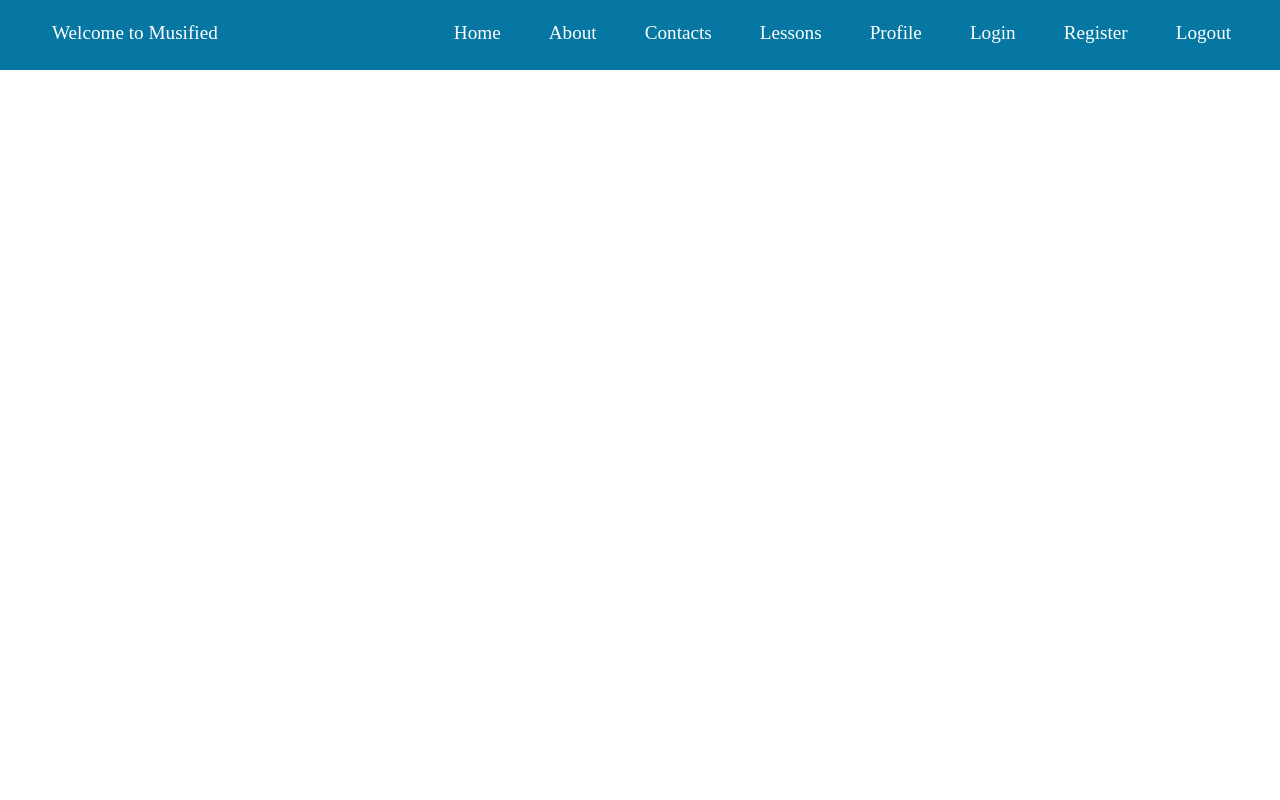
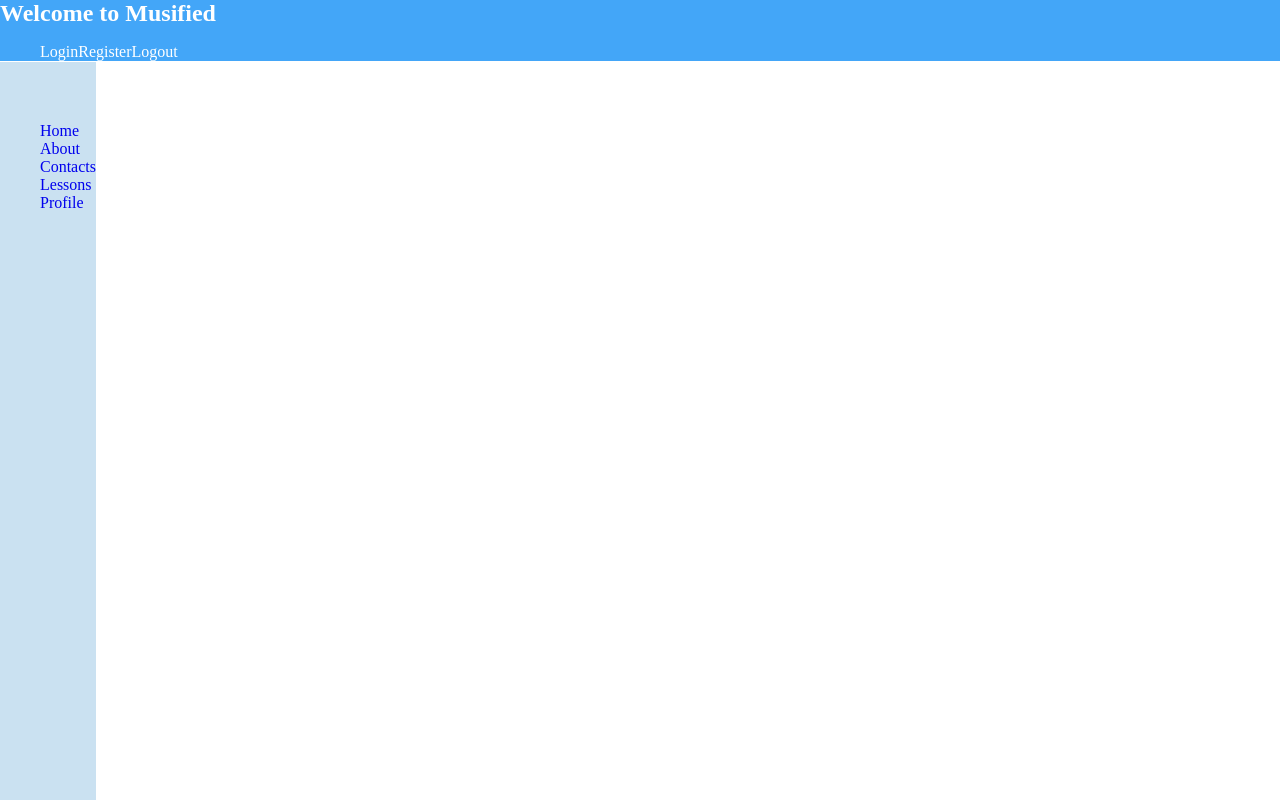
Before and after one commit to StoilTomanov/musified, an Angular app: page / in a window 1280 px wide. Built offline with nearby package versions, Linux system fonts and the light colour scheme.

Commit message:
changed navigation layout

```diff
--- a/src/app/app.component.css
+++ b/src/app/app.component.css
@@ -1,30 +1,38 @@
 header#header {
-    color: rgb(255, 255, 255);
-    background-color: rgb(6, 119, 163);
-    width: 100%;
-    height: 70px;
+    background-color: rgba(30, 149, 247, 0.836);
 }
 
-header#header nav ul li a {
-    position: relative;
+header#header h1 {
+    margin: 0;
     color: rgb(255, 255, 255);
-    text-decoration: none;
-    list-style: none;
-    margin: 12px;
-    left: 200px;
-    text-align: center;
 }
 
-header#header nav ul li {
-    position: relative;
-    margin: 12px;
-    top: 10px;
+nav#nav ul {
+    height: 100%;
+    position: fixed;
+    top: 46px;
+    background-color: rgba(114, 176, 218, 0.377);
+    overflow-x: hidden;
+    padding-top: 60px;
+}
+
+nav#control-nav ul li a {
+    text-decoration: none;
+    color: rgb(255, 255, 255);
+}
+
+nav#control-nav ul li {
+    margin: 0;
     list-style: none;
-    left: 0%;
-    font-size: 120%;
     display: inline-block;
 }
 
-header#header nav ul {
+nav#nav ul li a {
+    text-decoration: none;
+}
+
+nav#nav ul li {
     margin: 0;
+    list-style: none;
+    display: block;
 }
--- a/src/app/app.component.html
+++ b/src/app/app.component.html
@@ -13,20 +13,26 @@
         <!-- Header -->
         <section id="header-section">
             <header id="header">
-                <nav>
+                <h1>Welcome to Musified</h1>
+                <nav id="control-nav">
                     <ul>
-                        <li>Welcome to Musified</li>
-                        <li><a href="javascript:void(0)">Home</a></li>
-                        <li><a href="javascript:void(0)">About</a></li>
-                        <li><a href="javascript:void(0)">Contacts</a></li>
-                        <li><a href="javascript:void(0)">Lessons</a></li>
-                        <li><a href="javascript:void(0)">Profile</a></li>
                         <li><a href="javascript:void(0)">Login</a></li>
                         <li><a href="javascript:void(0)">Register</a></li>
                         <li><a href="javascript:void(0)">Logout</a></li>
                     </ul>
                 </nav>
             </header>
+            <nav id="nav">
+                <ul>
+                    <div id="items">
+                        <li><a href="javascript:void(0)">Home</a></li>
+                        <li><a href="javascript:void(0)">About</a></li>
+                        <li><a href="javascript:void(0)">Contacts</a></li>
+                        <li><a href="javascript:void(0)">Lessons</a></li>
+                        <li><a href="javascript:void(0)">Profile</a></li>
+                    </div>
+                </ul>
+            </nav>
         </section>
         <main>
 
```
